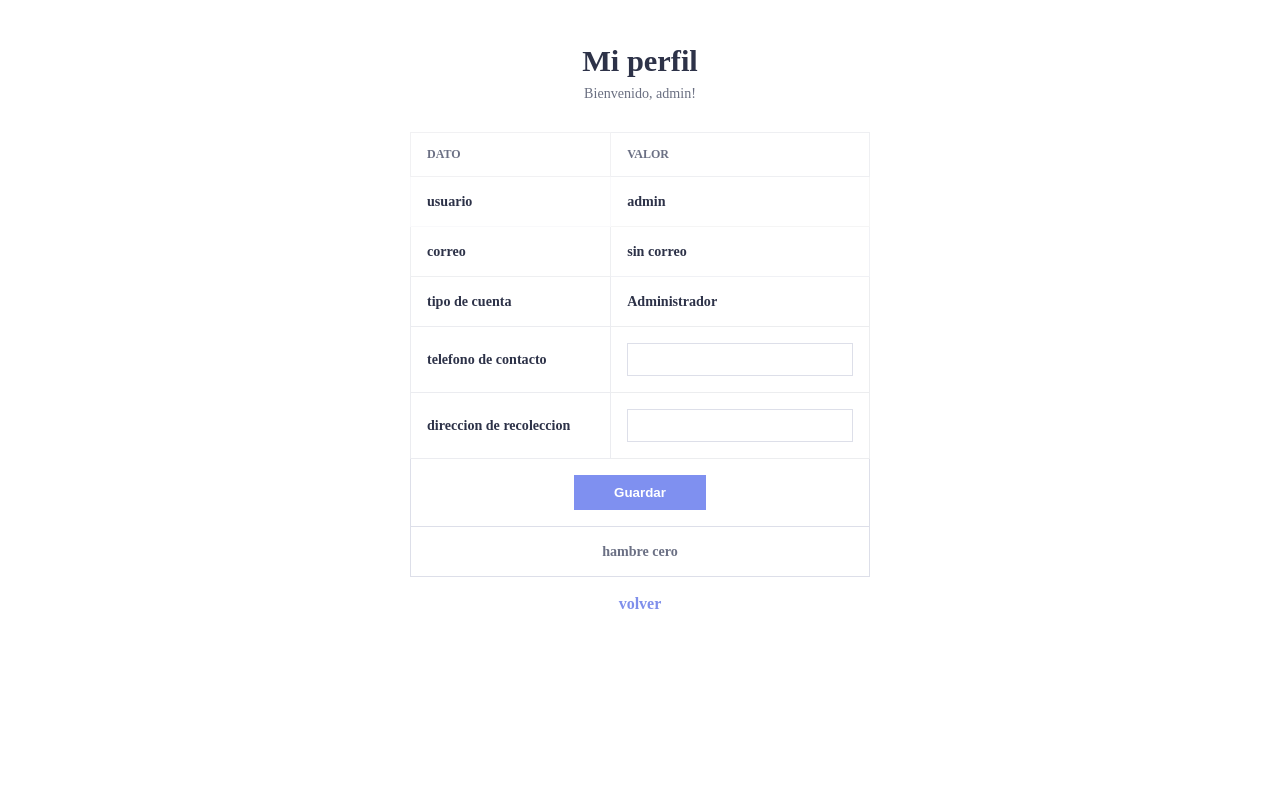
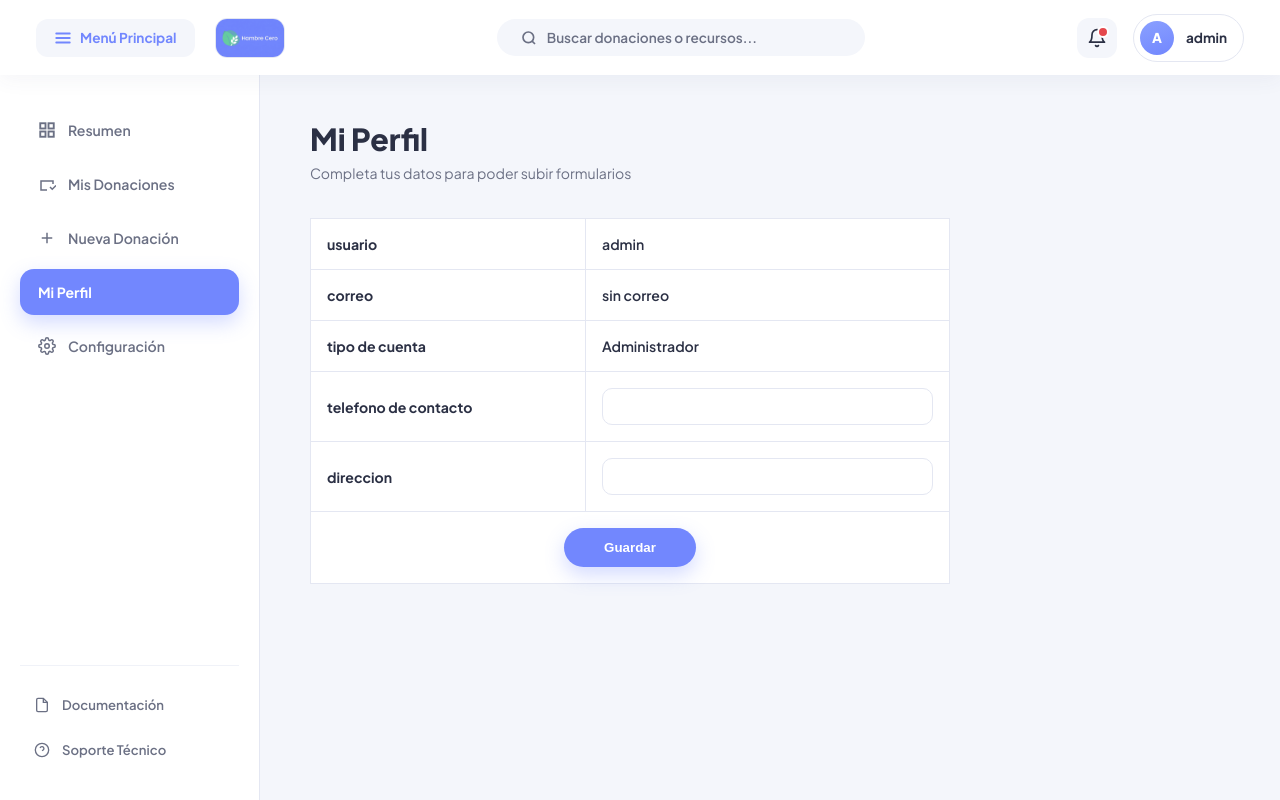
Before and after one commit to Spectrum080/Sistema-de-Gesti-n-de-Recursos-Alimentarios-, a Django app: page /users/perfil/ in a window 1280 px wide. Run offline with Django 5.2, Linux system fonts and the light colour scheme; a user stored in the database is signed in; data comes from the database, SQL or seed files in the repository.

Commit message:
Refactor perfil.html with improved structure and styles
commit

```diff
--- a/users/templates/users/perfil.html
+++ b/users/templates/users/perfil.html
@@ -1,72 +1,86 @@
-<!DOCTYPE html>
-<html>
-<head>
-    <title>perfil</title>
-</head>
-<body style="margin:0; padding:44px 50px; background:hsl(210, 100%, 100%); color:hsl(229, 23%, 23%); text-align:center;">
-    <h1 style="font-size:1.9rem; font-weight:800; margin:0 0 6px;">Mi perfil</h1>
-    <p style="font-size:0.88rem; color:hsl(227, 10%, 46%); margin:0 0 30px;">Bienvenido, {{ user.username }}!</p>
+{% extends "users/dashboard.html" %}
 
+<!-- titulo de la pestania -->
+{% block title %}Mi Perfil - Hambre Cero{% endblock %}
+
+<!-- reemplaza el panel del dashboard -->
+{% block contenido %}
+
+<!-- "Mi Perfil" con disenio de seleccion -->
+<style>
+    a[href="{% url 'perfil' %}"] {
+        background: #7287fe !important;
+        color: #ffffff !important;
+        font-weight: 700 !important;
+        box-shadow: 0 8px 20px rgba(114,135,254,0.3) !important;
+    }
+</style>
+
+<!-- TITULO DE SECCION -->
+<div>
+    <h1 style="font-size:1.9rem; font-weight:800; margin:0 0 6px; color:#2b3044;">Mi Perfil</h1>
+    <p style="font-size:0.88rem; color:#6b7084; margin:0;">Completa tus datos para poder subir formularios</p>
+</div>
+
+<!-- MENSAJES: confirmaciones enviadas desde la vista -->
 {% for mensaje in messages %}
-    <p style="font-size:0.88rem; font-weight:700; color:hsl(150, 86%, 33%); margin:0 0 20px;">{{ mensaje }}</p>
+<p style="font-size:0.88rem; font-weight:700; color:#12a559; margin:0;">{{ mensaje }}</p>
 {% endfor %}
 
+<!-- FORMULARIO: envia los datos de contacto a la vista perfil -->
 <form method="post">
     {% csrf_token %}
-        <table style="width:460px; margin:0 auto; border-collapse:collapse; text-align:left; font-size:0.88rem;">
-            <thead>
+    <table style="width:100%; max-width:640px; border-collapse:collapse; text-align:left; font-size:0.88rem; background:#ffffff;">
+        <tbody>
+            <!-- Datos de solo lectura de la cuenta -->
             <tr>
-                    <th style="padding:14px 16px; border:1px solid hsl(240, 7%, 95%); font-size:0.75rem; text-transform:uppercase; color:#6b7084;">dato</th>
-                    <th style="padding:14px 16px; border:1px solid hsl(225, 13%, 94%); font-size:0.75rem; text-transform:uppercase; color:#6b7084;">valor</th>
-                </tr>
-            </thead>
-            <tbody>
-                <tr>
-                    <td style="padding:16px; border:1px solid hsl(240, 17%, 98%); font-weight:700;">usuario</td>
-                    <td style="padding:16px; border:1px solid hsl(0, 0%, 96%); font-weight:600;">{{ user.username }}</td>
+                <td style="padding:16px; border:1px solid #e4e7f2; font-weight:700;">usuario</td>
+                <td style="padding:16px; border:1px solid #e4e7f2; font-weight:600;">{{ user.username }}</td>
             </tr>
             <tr>
-                    <td style="padding:16px; border:1px solid hsl(220, 10%, 94%); font-weight:700;">correo</td>
-                    <td style="padding:16px; border:1px solid hsl(228, 20%, 95%); font-weight:600;">{{ user.email|default:"sin correo" }}</td>
+                <td style="padding:16px; border:1px solid #e4e7f2; font-weight:700;">correo</td>
+                <td style="padding:16px; border:1px solid #e4e7f2; font-weight:600;">{{ user.email|default:"sin correo" }}</td>
             </tr>
+
+            <!-- Tipo de cuenta segun el rol del usuario -->
             <tr>
-                    <td style="padding:16px; border:1px solid hsl(228, 14%, 93%); font-weight:700;">tipo de cuenta</td>
-                    <td style="padding:16px; border:1px solid hsl(220, 8%, 93%); font-weight:600;">{% if user.donante %}Donante{% elif user.receptor %}Receptor{% else %}Administrador{% endif %}</td>
+                <td style="padding:16px; border:1px solid #e4e7f2; font-weight:700;">tipo de cuenta</td>
+                <td style="padding:16px; border:1px solid #e4e7f2; font-weight:600;">{% if user.donante %}Donante{% elif user.receptor %}Receptor{% else %}Administrador{% endif %}</td>
             </tr>
+
+            <!-- Razon social: solo aplica a Donante y Receptor -->
             {% if user.donante or user.receptor %}
             <tr>
-                    <td style="padding:16px; border:1px solid hsl(228, 14%, 93%); font-weight:700;"><label for="razon_social">nombre o razon social </label></td>
-                    <td style="padding:16px; border:1px solid hsl(220, 8%, 93%);">
-                        <input type="text" id="razon_social" name="razon_social" value="{{ razon_social }}" style="width:100%; box-sizing:border-box; padding:8px; border:1px solid hsl(229, 20%, 89%);">
+                <td style="padding:16px; border:1px solid #e4e7f2; font-weight:700;"><label for="razon_social">nombre o razon social</label></td>
+                <td style="padding:16px; border:1px solid #e4e7f2;">
+                    <input type="text" id="razon_social" name="razon_social" value="{{ razon_social }}" required style="width:100%; box-sizing:border-box; padding:10px 12px; border:1px solid #e4e7f2; border-radius:10px;">
                 </td>
             </tr>
             {% endif %}
+
+            <!-- Campos obligatorios de contacto -->
             <tr>
-                    <td style="padding:16px; border:1px solid hsl(228, 14%, 93%); font-weight:700;"><label for="telefono">telefono de contacto </label></td>
-                    <td style="padding:16px; border:1px solid hsl(220, 8%, 93%);">
-                        <input type="text" id="telefono" name="telefono" value="{{ user.telefono }}" style="width:100%; box-sizing:border-box; padding:8px; border:1px solid hsl(229, 20%, 89%);">
+                <td style="padding:16px; border:1px solid #e4e7f2; font-weight:700;"><label for="telefono">telefono de contacto</label></td>
+                <td style="padding:16px; border:1px solid #e4e7f2;">
+                    <input type="text" id="telefono" name="telefono" value="{{ user.telefono }}" required style="width:100%; box-sizing:border-box; padding:10px 12px; border:1px solid #e4e7f2; border-radius:10px;">
                 </td>
             </tr>
             <tr>
-                    <td style="padding:16px; border:1px solid hsl(228, 14%, 93%); font-weight:700;"><label for="direccion">direccion de recoleccion</label></td>
-                    <td style="padding:16px; border:1px solid hsl(220, 8%, 93%);">
-                        <input type="text" id="direccion" name="direccion" value="{{ user.direccion }}" style="width:100%; box-sizing:border-box; padding:8px; border:1px solid hsl(229, 20%, 89%);">
+                <td style="padding:16px; border:1px solid #e4e7f2; font-weight:700;"><label for="direccion">direccion</label></td>
+                <td style="padding:16px; border:1px solid #e4e7f2;">
+                    <input type="text" id="direccion" name="direccion" value="{{ user.direccion }}" required style="width:100%; box-sizing:border-box; padding:10px 12px; border:1px solid #e4e7f2; border-radius:10px;">
                 </td>
             </tr>
         </tbody>
         <tfoot>
+            <!-- Boton que guarda los cambios del perfil -->
             <tr>
-                    <td colspan="2" style="padding:16px; border:1px solid hsl(229, 20%, 89%); text-align:center;">
-                        <button type="submit" style="padding:10px 40px; border:none; background:hsl(231, 79%, 72%); color:hsl(210, 100%, 100%); font-weight:700; cursor:pointer;">Guardar</button>
+                <td colspan="2" style="padding:16px; border:1px solid #e4e7f2; text-align:center;">
+                    <button type="submit" style="padding:12px 40px; border:none; border-radius:999px; background:#7287fe; color:#ffffff; font-weight:700; cursor:pointer; box-shadow:0 8px 20px rgba(114,135,254,0.3);">Guardar</button>
                 </td>
-                </tr>
-                <tr>
-                    <td colspan="2" style="padding:16px; border:1px solid hsl(229, 20%, 89%); text-align:center; color:#6b7084; font-weight:600;">hambre cero</td>
             </tr>
         </tfoot>
     </table>
 </form>
-    <br>
-    <a href="{% url 'dashboard' %}" style="color:hsl(231, 73%, 71%); font-weight:700; text-decoration:none;">volver</a>
-</body>
-</html>
+
+{% endblock %}
```
Lines whose indentation alone changed are shown as unchanged.
